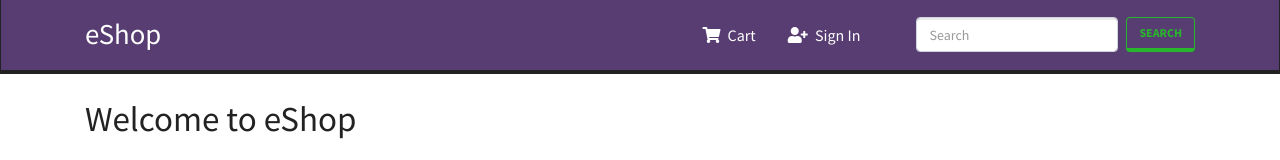
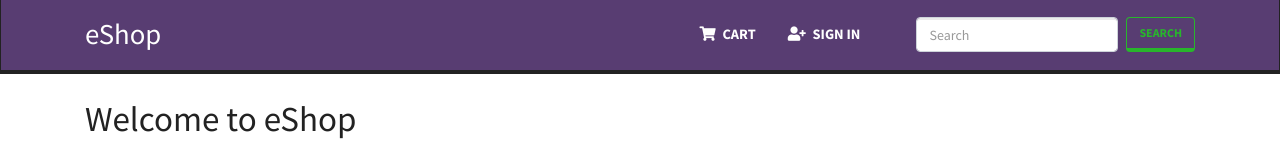
Before and after one commit to colincode7/mern-ecommerce, a React (Create React App) app in the folder frontend/: page / in a window 1280 px wide. Shown: the top 160 px of the page. Built offline with nearby package versions, Linux system fonts and the light colour scheme.

Commit message:
more styling on navbar

```diff
--- a/frontend/src/components/Header.js
+++ b/frontend/src/components/Header.js
@@ -10,11 +10,11 @@ const Header = () => {
                          <Navbar.Toggle aria-controls="basic-navbar-nav" />
                          <Navbar.Collapse id="basic-navbar-nav">
                               <Nav className="ml-auto">
-                                   <Nav.Link className="text-white pr-4" style={{ fontSize: '1rem' }} href="/cart"><i className="fa fa-shopping-cart pr-1" aria-hidden="true"></i> Cart</Nav.Link>
-                                   <Nav.Link className="text-white" style={{ fontSize: '1rem' }} href="/signup"><i className="fa fa-user-plus pr-1" aria-hidden="true"></i> Sign In</Nav.Link>
+                                   <Nav.Link className="nav_link text-white pr-4" href="/cart"><i className="fa fa-shopping-cart pr-1" aria-hidden="true"></i> CART</Nav.Link>
+                                   <Nav.Link className="nav_link text-white"  href="/signup"><i className="fa fa-user-plus pr-1" aria-hidden="true"></i> SIGN IN</Nav.Link>
                               </Nav>
                               <Form className="pl-5" inline>
-                                   <FormControl type="text" placeholder="Search" className="mr-sm-2" />
+                                   <FormControl className="search_box" type="text" placeholder="Search" className="mr-sm-2" />
                                    <Button variant="outline-success">Search</Button>
                               </Form>
                          </Navbar.Collapse>
--- a/frontend/src/index.css
+++ b/frontend/src/index.css
@@ -9,3 +9,12 @@ main {
 .navbar {
      background-color: #583d72;
 }
+
+.nav-link {
+     font-size: 0.9rem;
+     font-weight: 550;
+}
+
+.nav-link:hover {
+     opacity: 0.7;
+}
```
